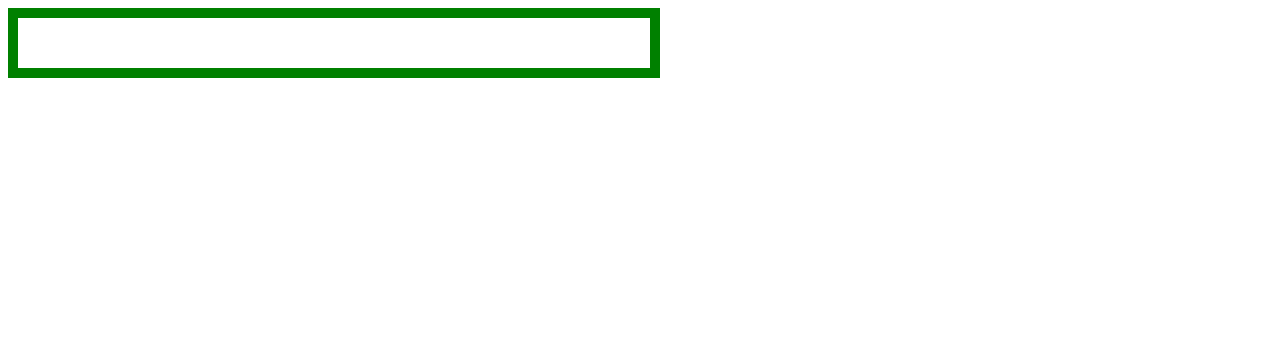
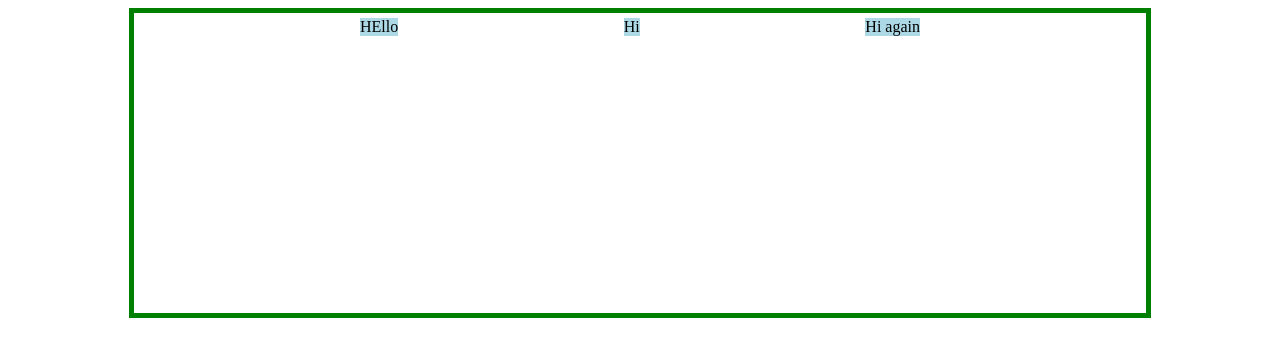
Before and after one commit to syed-45/baby-names-react, a React (Create React App) app: page / in a window 1280 px wide. Shown: the top 356 px of the page. Built offline with nearby package versions, Linux system fonts and the light colour scheme; the HTML template or start-up script is replaced by a standard one.

Commit message:
added styling layout

```diff
--- a/src/App.tsx
+++ b/src/App.tsx
@@ -1,10 +1,13 @@
-
+import NamesBlock from "./Components/namesBlock";
 
 
 function App(): JSX.Element {
   return (
-    <main style={{border: '10px green solid', width:'50%', height:'50px', display:'flex', justifyContent:'center'}}>
-      {/* <namesBlock/> */}
+    <main style={{border: '5px green solid', width:'80%', height:'300px', display:'flex',
+     flexDirection:'row', alignItems:'start', justifyContent:'space-evenly',marginLeft:'auto', marginRight:'auto'}}>
+      <NamesBlock
+        {...['hey','str']}
+      />
     </main>
   )
 }
--- a/src/Components/namesBlock.tsx
+++ b/src/Components/namesBlock.tsx
@@ -12,9 +12,17 @@ for (let i = 0; i < 10; i++) {
 }
 
 
-function NamesBlock(): JSX.Element{
+
+function NamesBlock(names: string[]): JSX.Element{
+    const blockStyle={backgroundColor:'lightblue',alignItems:'center',
+    marginTop:'5px'
+    }
     return(
         <>
+
+            <div style={blockStyle}>HEllo</div>
+            <div style={blockStyle}>Hi</div>
+            <div style={blockStyle}>Hi again</div>
         </>
     )
 }
```
